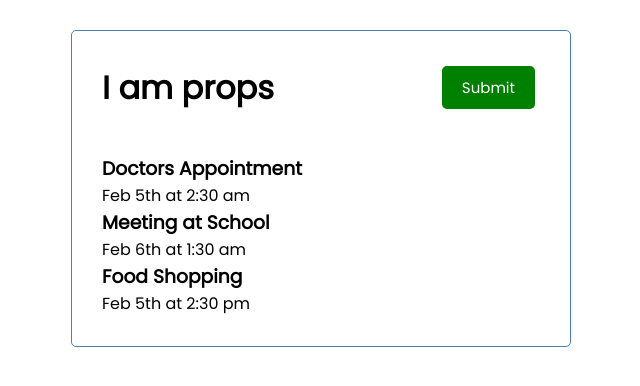
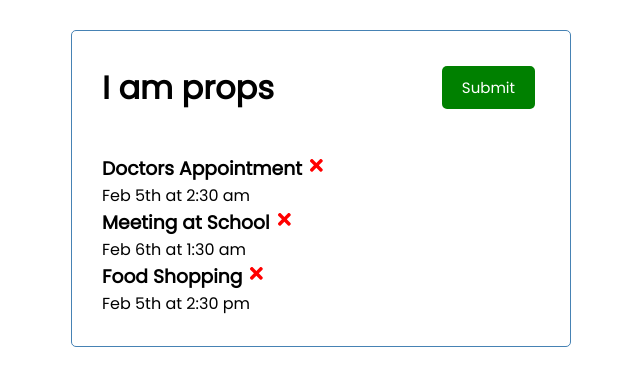
Before and after one commit to ZaidAhmad-dev/react-task-tracker, a React (Create React App) app: page / in a window 1280 px wide. Shown: the top 386 px of the page, without its empty margins (319-959 px from the left). Built offline with nearby package versions, Linux system fonts and the light colour scheme.

Commit message:
Delete Task and Pop Drilling

```diff
--- a/package.json
+++ b/package.json
@@ -8,6 +8,7 @@
     "@testing-library/user-event": "^12.8.3",
     "react": "^17.0.2",
     "react-dom": "^17.0.2",
+    "react-icons": "^4.2.0",
     "react-scripts": "4.0.3",
     "web-vitals": "^1.1.1"
   },
--- a/src/App.js
+++ b/src/App.js
@@ -25,11 +25,19 @@ function App() {
     },
 ]);
 
+    //Delete Task
+
+    const deleteTask = (id) => {
+      setTasks(tasks.filter((task) =>
+        task.id !== id
+      ))
+  }
+
 
   return (
     <div className="container">
       <Header title='I am props'/>
-      <Tasks tasks={tasks}/>
+      <Tasks tasks={tasks} onDelete={deleteTask}/>
     </div>
   );
 }
--- a/src/components/Task.js
+++ b/src/components/Task.js
@@ -1,9 +1,10 @@
-import Tasks from './Tasks';
+// import Tasks from './Tasks';
+import {FaTimes} from 'react-icons/fa';
 
-const Task = ({task}) => {
+const Task = ({task, onDelete}) => {
     return (
         <div>
-            <h3>{task.text}</h3>
+            <h3>{task.text} <FaTimes onClick={ () => onDelete(task.id) } style={{color:'red', cursor: 'pointer'}}/></h3>
             <p>{task.day}</p>
         </div>
     )
--- a/src/components/Tasks.js
+++ b/src/components/Tasks.js
@@ -1,11 +1,11 @@
 import Task from './Task';
 
-const Tasks = ({tasks}) => {
+const Tasks = ({tasks, onDelete}) => {
 
     return(
         <>
         {tasks.map( (task) => {
-           return <Task key={task.id} task={task}/>
+           return <Task key={task.id} task={task} onDelete={onDelete}/>
         })}
         </>
     )
```
Also changed, not shown: 1 other file (tests, documents, lock files or other folders).
